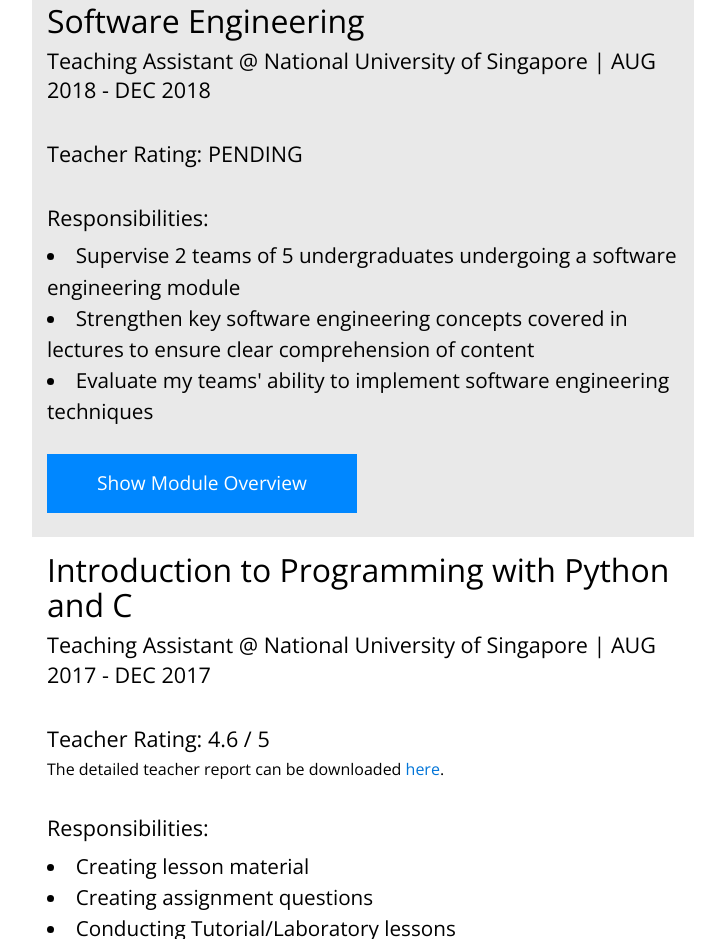
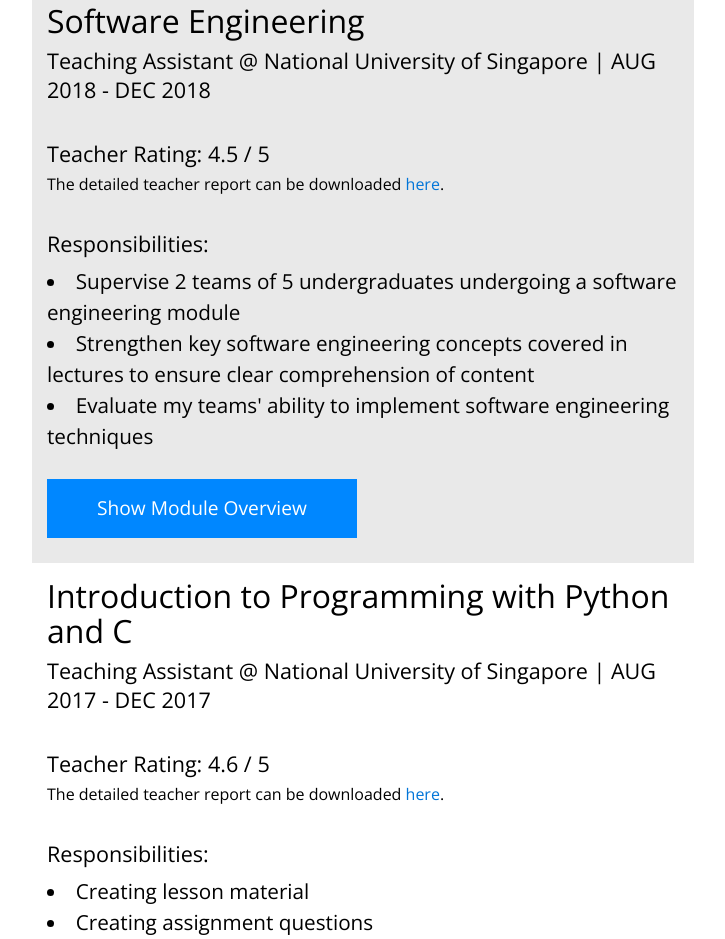
Before and after one commit to AceCentury/AceCentury.github.io, a plain HTML site: page index.html in a window 1280 px wide. Shown: the part 1639-2578 px from the top of the page, without its empty margins (462-1187 px from the left). Drawn offline with nearby package versions, Linux system fonts and the light colour scheme.

Commit message:
Update teacher rating and link file for download.

```diff
--- a/index.html
+++ b/index.html
@@ -112,7 +112,10 @@
                             <h5>Teaching Assistant @ National University of Singapore | AUG 2018 - DEC 2018</h5>
                             <br>
                             <div>
-                                <h5>Teacher Rating: PENDING</h5>
+                                <h5>Teacher Rating: 4.5 / 5</h5>
+                                <h6>The detailed teacher report can be downloaded
+                                    <a href="files/cs2103-1819s1-report.pdf">
+                                        here</a>.</h6>
                             </div>
                             <br>
                             <h5>Responsibilities:</h5>
```
